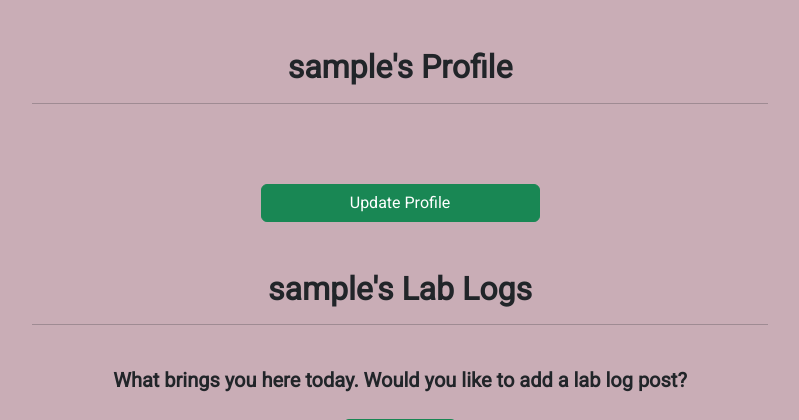
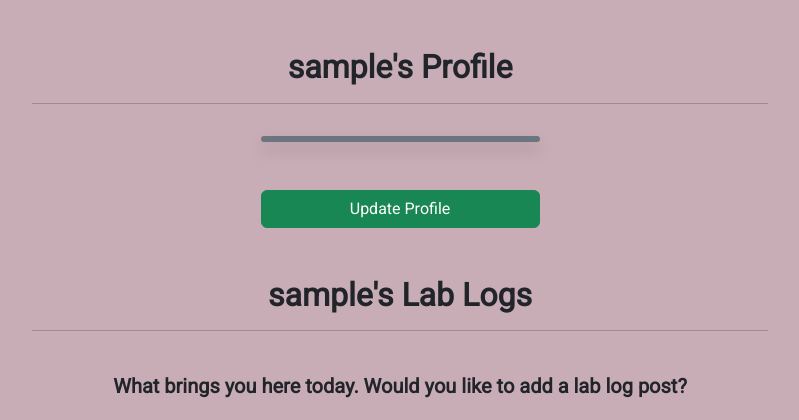
Before and after one commit to RoshnaVakkeel/Little_Learners_Lab_Logs, a Django app: page /my_page/ in a window 1280 px wide. Shown: the part 118-538 px from the top of the page, without its empty margins (240-1039 px from the left). Run offline with Django 3.2, Linux system fonts and the light colour scheme; the visitor is signed in with stand-in values (Sample User, id 1); data that the repository does not hold is empty; some libraries are stand-ins or nearby versions.

Commit message:
Add profile details to user's my_page

```diff
--- a/templates/my_page.html
+++ b/templates/my_page.html
@@ -14,15 +14,15 @@
                 <hr>
             </div>
             <div class="text-dark">
-                <img class="rounded-circle article-img" src="{{ user.profile.profile_image.url }}">
-                <p class="fw-bold">{{user.profile.brief_bio}}
+                <img class="profile-img rounded border border-secondary border-3 shadow mt-2 w-25 rounded mx-auto d-block mt-3" src="{{ user.profile.profile_image.url }}">
+                <p class=" mt-4"><strong>{{user.profile.brief_bio}}</strong>
                 </p>
             </div>
         </div>
 
         <div class="mt-4 mb-5">
-            <a aria-current="page" href="{% url 'profile' %}" role="button" type="submit"
-                class="btn btn-success btn-block btn-m gradient-custom-4 w-25 text-white {% if url_name == 'profile' %}active {% endif %}">
+            <a aria-current="page" href="{% url 'edit_profile' %}" role="button" type="submit"
+                class="btn btn-success btn-block btn-m gradient-custom-4 w-25 text-white {% if url_name == 'edit-profile' %}active {% endif %}">
                 Update Profile</a>
         </div>
     </div>
```
